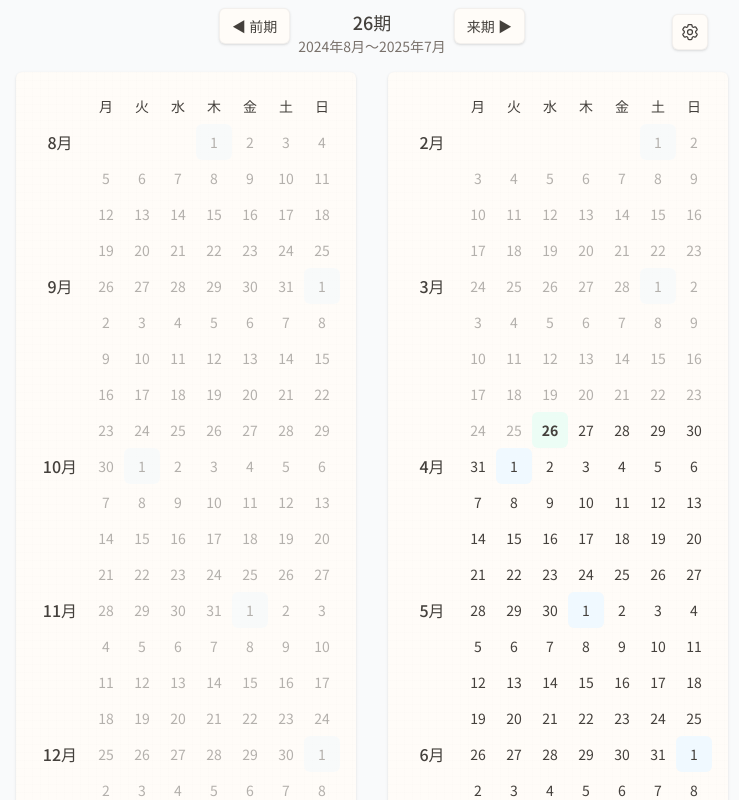
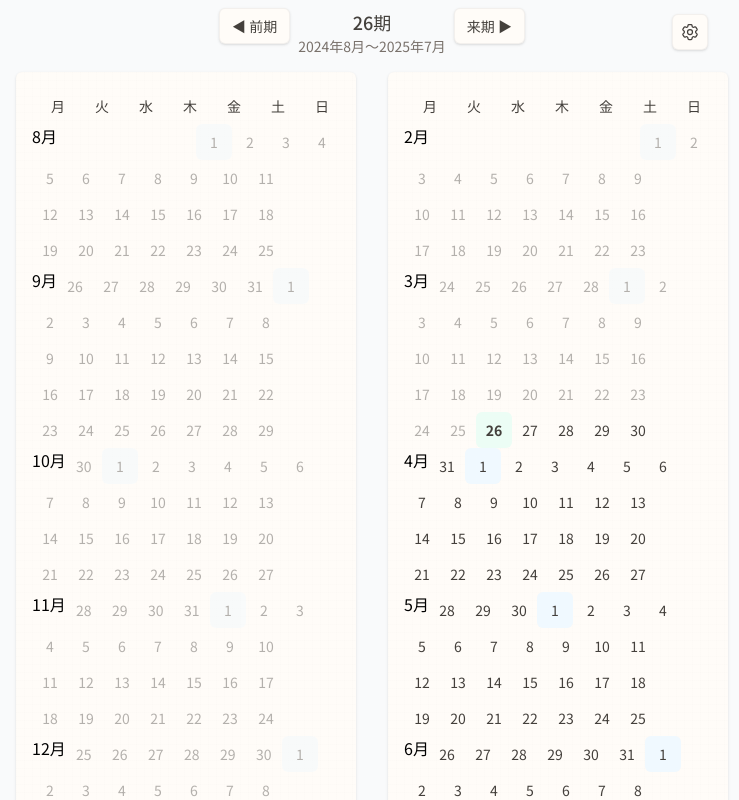
Before and after one commit to okonomi/period-calendar, a React (Vite) app: page / in a window 1280 px wide. Shown: the top 800 px of the page, without its empty margins (268-1007 px from the left). Built offline with nearby package versions, Linux system fonts and the light colour scheme; no server answers.

Commit message:
refactor: simplify Calendar component structure by removing month display logic

```diff
--- a/src/components/Calendar.tsx
+++ b/src/components/Calendar.tsx
@@ -1,10 +1,6 @@
 import { type CalendarDate, getDateNum } from "../domain/CalendarDate"
 import { groupDatesByWeek } from "../domain/Dates"
 import { DateCell } from "./DateCell"
-
-function generateMonthKey(firstDayOfMonth: CalendarDate | null | undefined, weekIndex: number) {
-  return firstDayOfMonth ? `month-${firstDayOfMonth.year}-${firstDayOfMonth.month}` : `empty-month-${weekIndex}`
-}
 
 function generateWeekKey(firstValidDate: CalendarDate | null | undefined) {
   return firstValidDate
@@ -25,50 +21,35 @@ export const Calendar: React.FC<Props> = ({ dates }) => {
 
   return (
     <div className="sc-box calendar-container">
-      <div className="flex flex-row">
-        {/* 左カラム - 月名表示 */}
-        <div className="flex w-14 flex-col">
-          {/* 曜日行と同じ高さのスペーサー */}
-          <div className="calendar-spacer" />
-
-          {weeklyDates.map((week, weekIndex) => {
-            const firstDayOfMonth = week.find((d) => d?.day === 1)
-            if (!firstDayOfMonth) {
-              return <div key={generateMonthKey(firstDayOfMonth, weekIndex)} className="calendar-spacer" />
-            }
-
-            const month = firstDayOfMonth.month
-            const monthKey = generateMonthKey(firstDayOfMonth, weekIndex)
-            return (
-              <div key={monthKey} className="calendar-month">
-                {month}月
-              </div>
-            )
-          })}
-        </div>
-
-        {/* 右カラム - カレンダー本体 */}
-        <div className="flex min-w-0 flex-1 flex-col">
       {/* 曜日の行 */}
-          <div className="calendar-week">
+      <div className="calendar-header flex">
+        <div className="month-label-cell" />
         {["月", "火", "水", "木", "金", "土", "日"].map((dayName) => (
-              <div key={`weekday-${dayName}`} className="sc-cell calendar-weekday">
+          <div key={`weekday-${dayName}`} className="calendar-weekday sc-cell flex-1">
             {dayName}
           </div>
         ))}
       </div>
 
+      {/* カレンダー本体 - 1行ずつflexboxで表示 */}
       {weeklyDates.map((week) => {
         const firstValidDate = week.find((date) => date !== null) || null
         const weekStart = generateWeekKey(firstValidDate)
+        const firstDayOfMonth = week.find((d) => d?.day === 1)
 
         return (
-              <div key={`week-${weekStart}`} className="calendar-week">
+          <div key={`week-${weekStart}`} className="calendar-week flex">
+            {/* 月表示のセル */}
+            <div className="month-label-cell">
+              {firstDayOfMonth && <span className="month-indicator">{firstDayOfMonth.month}月</span>}
+            </div>
+
+            {/* 日付セル */}
             {week.map((date, dateIndex) => {
               if (!date) {
                 const dayOfWeek = dateIndex
                 const spacerKey = generateSpacerKey(weekStart, dayOfWeek)
-                    return <div key={spacerKey} className="calendar-spacer" />
+                return <div key={spacerKey} className="calendar-spacer flex-1" />
               }
 
               return <DateCell key={`date-${getDateNum(date)}`} date={date} />
@@ -77,7 +58,5 @@ export const Calendar: React.FC<Props> = ({ dates }) => {
         )
       })}
     </div>
-      </div>
-    </div>
   )
 }
```
Lines whose indentation alone changed are shown as unchanged.
